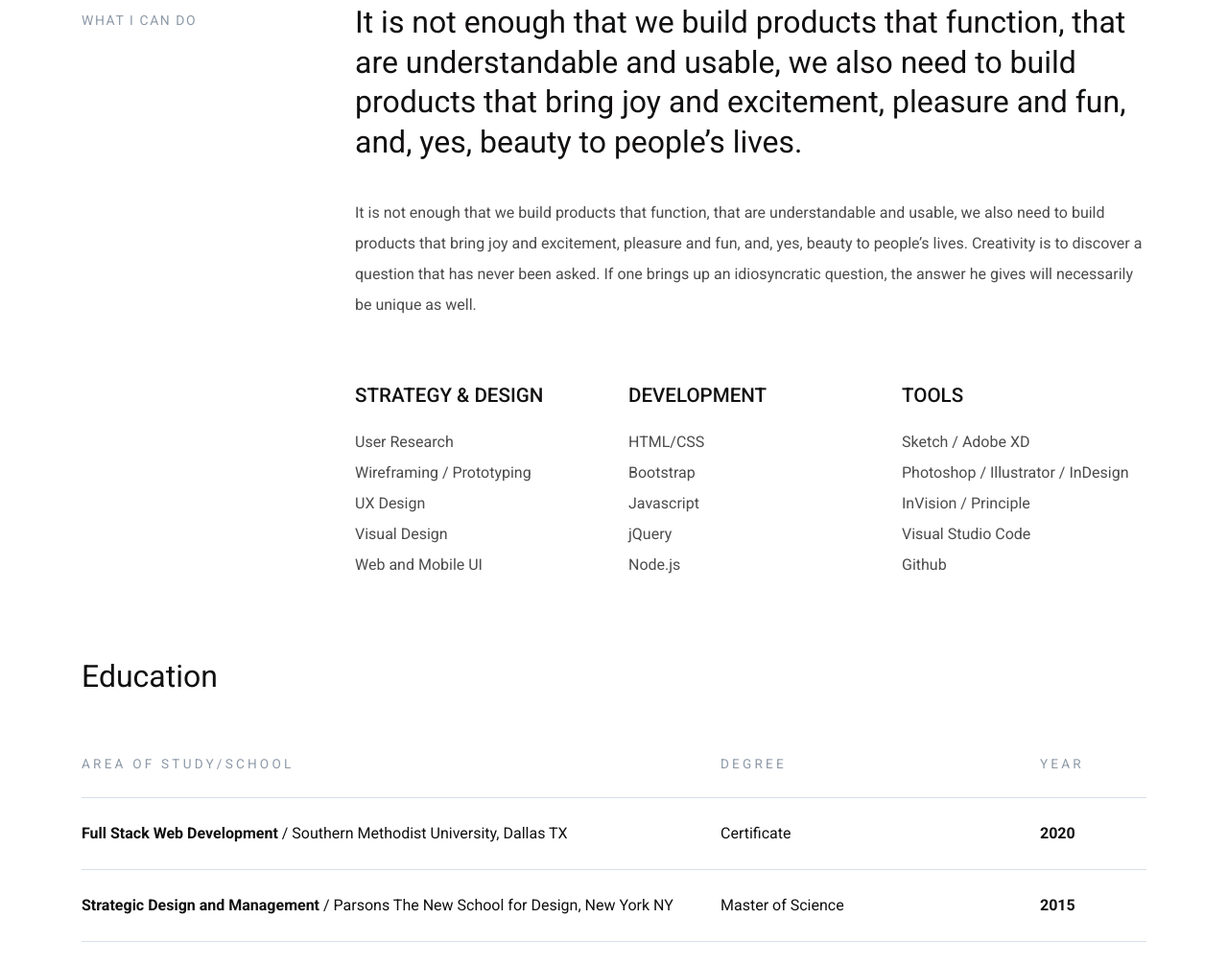
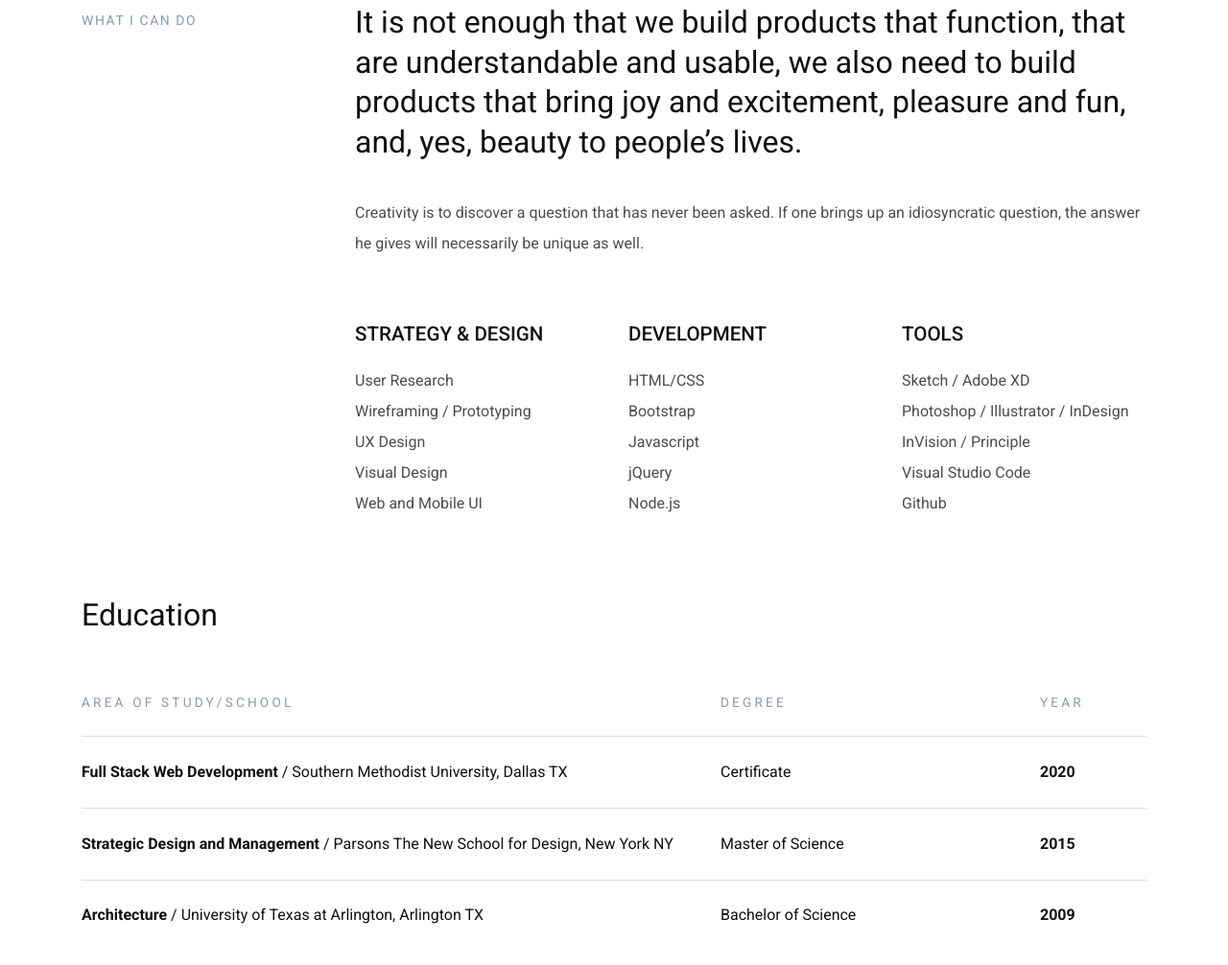
Before and after one commit to Ogonnaya/updated-portfolio, a plain HTML site: page about.html in a window 1280 px wide. Shown: the part 1208-2214 px from the top of the page at 96% size. Drawn offline with Linux system fonts and the light colour scheme.

Commit message:
updated about page again

```diff
--- a/about.html
+++ b/about.html
@@ -186,12 +186,9 @@
           </h2>
           <div class="description js-block">
             <p class="paragraph">
-              It is not enough that we build products that function, that are
-              understandable and usable, we also need to build products that
-              bring joy and excitement, pleasure and fun, and, yes, beauty to
-              people’s lives. Creativity is to discover a question that has
-              never been asked. If one brings up an idiosyncratic question, the
-              answer he gives will necessarily be unique as well.
+              Creativity is to discover a question that has never been asked. If
+              one brings up an idiosyncratic question, the answer he gives will
+              necessarily be unique as well.
             </p>
           </div>
         </div>
```
